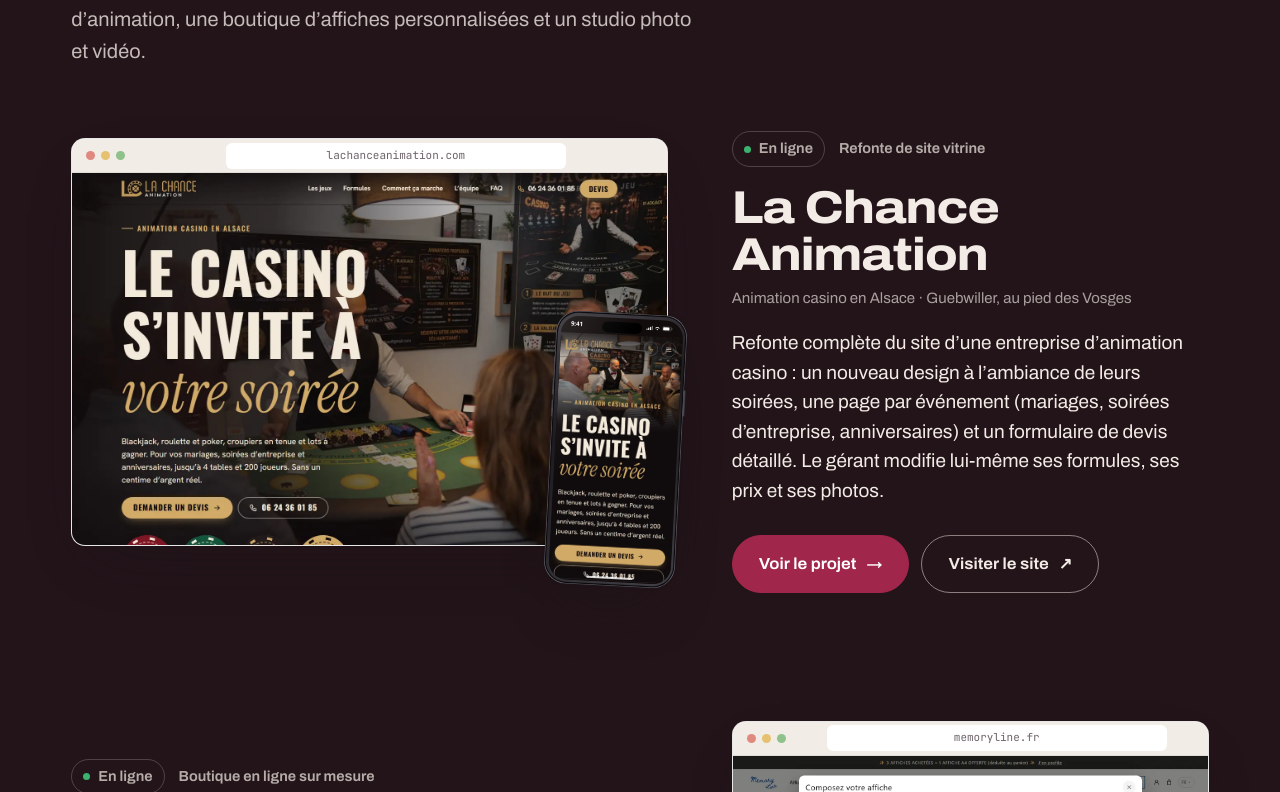
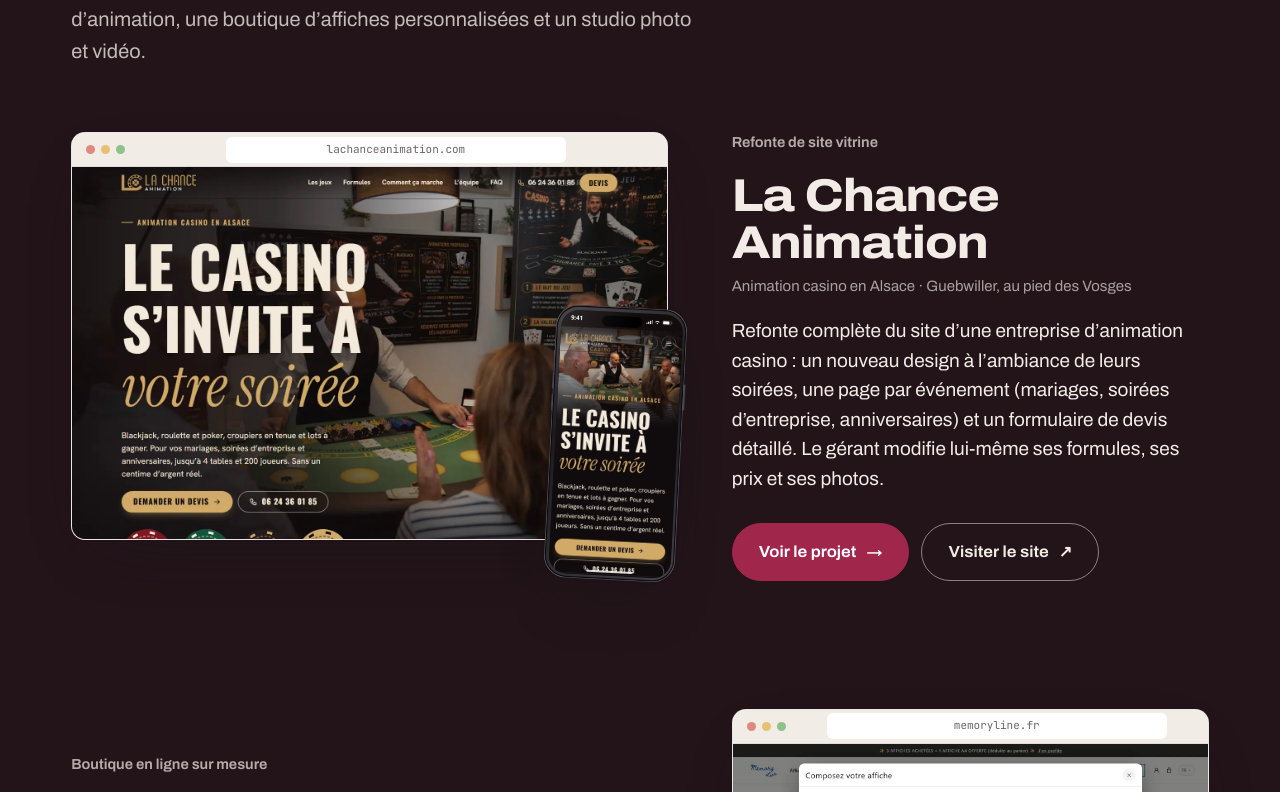
Before and after one commit to Alexsansdraps/portfolio, a Nuxt app: page / in a window 1280 px wide. Shown: the part 1428-2220 px from the top of the page. Built offline with nearby package versions, Linux system fonts and the light colour scheme.

Commit message:
Réalisations : plus de badge « En ligne », seulement « En cours de développement » quand c’est le cas

```diff
--- a/app/components/ProjectCard.vue
+++ b/app/components/ProjectCard.vue
@@ -17,7 +17,8 @@ const { tr, chemin } = useLangue()
 
     <div class="pc-body" data-reveal>
       <p class="pc-meta">
-        <span class="status" :class="{ live: project.live }">{{ project.status }}</span>
+        <!-- statut affiché seulement s’il n’est pas encore en ligne (« En ligne » allait de soi) -->
+        <span v-if="!project.live" class="status">{{ project.status }}</span>
         <span>{{ project.kind }}</span>
       </p>
       <component :is="as || 'h3'" class="pc-name">
@@ -69,7 +70,6 @@ const { tr, chemin } = useLangue()
   border: 1px solid color-mix(in srgb, currentColor 30%, transparent);
 }
 .status::before { content: ""; width: 7px; height: 7px; border-radius: 50%; background: #d9a441; }
-.status.live::before { background: #39b36e; }
 
 .pc-name {
   margin-top: 18px;
--- a/app/pages/realisations/[slug].vue
+++ b/app/pages/realisations/[slug].vue
@@ -50,7 +50,8 @@ useJsonLd([
       </nav>
 
       <p class="cs-meta rise d1">
-        <span class="status" :class="{ live: p.live }">{{ p.status }}</span>
+        <!-- statut affiché seulement s’il n’est pas encore en ligne (« En ligne » allait de soi) -->
+        <span v-if="!p.live" class="status">{{ p.status }}</span>
         <NuxtLink :to="chemin(`/services/${p.service}`)" class="cs-kind">{{ p.kind }}</NuxtLink><span aria-hidden="true">·</span><span>{{ p.year }}</span>
       </p>
       <h1 class="cs-h1 rise d1">{{ p.name }}</h1>
@@ -142,7 +143,6 @@ useJsonLd([
   border: 1px solid var(--color-line); background: #fff;
 }
 .status::before { content: ""; width: 7px; height: 7px; border-radius: 50%; background: #d9a441; }
-.status.live::before { background: #39b36e; }
 .cs-h1 {
   margin-top: 18px; font-weight: 800; font-stretch: 118%;
   font-size: clamp(44px, 8vw, 112px); line-height: .94; letter-spacing: -.035em;
```
